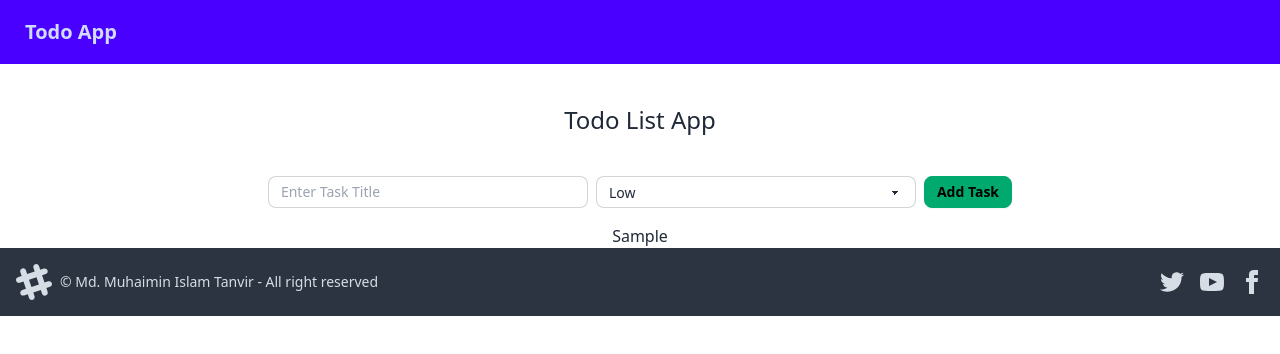
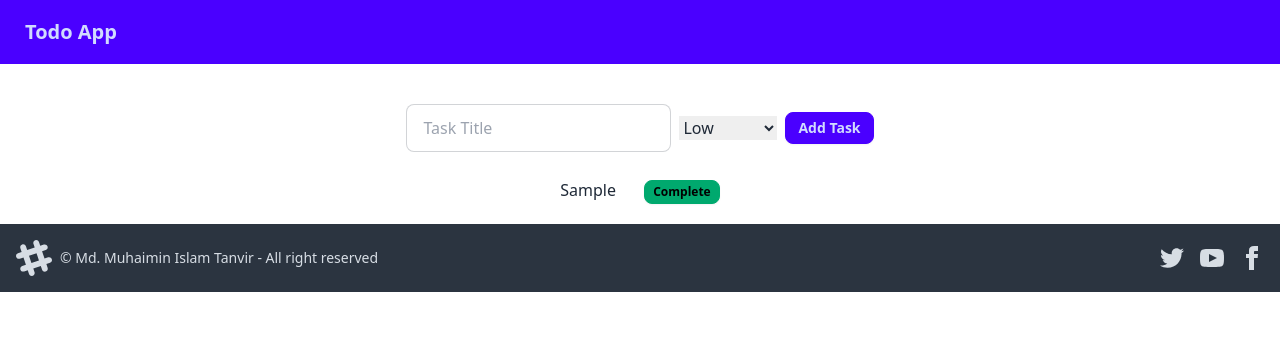
Before and after one commit to mitanvir05/to-do-app-tanvir-qtec, a React (Vite) app: page / in a window 1280 px wide. Both pictures are taken after typing "Sample" into the empty fields and a click on the button "Add Task". Shown: the top 354 px of the page. Built offline with nearby package versions, Linux system fonts and the light colour scheme.

Commit message:
Task Done added

```diff
--- a/src/components/TodoApp/TaskForm.jsx
+++ b/src/components/TodoApp/TaskForm.jsx
@@ -22,15 +22,15 @@ const TaskForm = ({ onSubmit }) => {
 
   return (
     <form onSubmit={handleSubmit} className='space-x-2 flex justify-center items-center'>
-     <input type="text" value={title} onChange={handleTitleChange} placeholder="Enter Task Title" className="input input-bordered input-sm w-1/4 lg:w-full max-w-xs" />
-     <select value={priority} onChange={handlePriorityChange} className="select select-bordered select-sm w-1/4 lg:w-full max-w-xs">
+     <input type="text" value={title} onChange={handleTitleChange} placeholder="Task Title" className="input input-bordered join-item" />
+     <select value={priority} onChange={handlePriorityChange} className="sselect select-bordered join-item">
         <option disabled selected>Select one</option>
         <option value="low">Low</option>
         <option value="medium">Medium</option>
         <option value="high">High</option>
     </select>
 
-      <button className='btn btn-success btn-sm' type="submit">Add Task</button>
+      <button className='btn btn-primary btn-sm' type="submit">Add Task</button>
     </form>
   );
 };
--- a/src/components/TodoApp/TaskItem.jsx
+++ b/src/components/TodoApp/TaskItem.jsx
@@ -1,13 +1,19 @@
 import { useState } from "react";
 
-const TaskItem = ({ task }) => {
+const TaskItem = ({ task, toggleTaskStatus }) => {
 
   const [title, setTitle] = useState(task.title);
+  const handleToggleStatus = () => {
+    toggleTaskStatus(task.id);
+  };
 
- return (
-      <div className="space-x-6 space-y-3 ">
-      <span>{task.title} </span>
-      </div>
+  return (
+    <div className="space-x-6 space-y-3 ">
+      <span style={{ textDecoration: task.completed ? 'line-through' : 'none' }}>{task.title} </span>
+      <button onClick={handleToggleStatus} className="btn btn-success btn-xs">
+        {task.completed ? 'Incomplete' : 'Complete'}
+      </button>
+    </div>
 
 
 
--- a/src/components/TodoApp/TaskList.jsx
+++ b/src/components/TodoApp/TaskList.jsx
@@ -1,12 +1,13 @@
 import TaskItem from './TaskItem';
 
-const TaskList = ({tasks}) => {
+const TaskList = ({ tasks, toggleTaskStatus }) => {
   return (
     <div className='text-center my-10'>
       {tasks.map(task => (
         <TaskItem
           key={task.id}
           task={task}
+          toggleTaskStatus={toggleTaskStatus}
 
         />
       ))}
--- a/src/components/TodoApp/TodoApp.jsx
+++ b/src/components/TodoApp/TodoApp.jsx
@@ -27,13 +27,23 @@ const TodoApp = () => {
     };
     setTasks([...tasks, newTask]);
   };
+  //toggleTaskStatus
+  const toggleTaskStatus = (taskId) => {
+    setTasks(tasks.map(task => {
+      if (task.id === taskId) {
+        return { ...task, completed: !task.completed };
+      }
+      return task;
+    }));
+  };
   return (
-        <div className='space-y-4'>
-            <h1 className='text-2xl text-center font-medium my-10'>Todo List App</h1>
+    <div className='space-y-4 mt-10 my-5' >
       <TaskForm onSubmit={addTask} />
       <TaskList
         tasks={tasks}
+        toggleTaskStatus={toggleTaskStatus}
       />
+
     </div>
   );
 };
```
Lines whose indentation alone changed are shown as unchanged.
